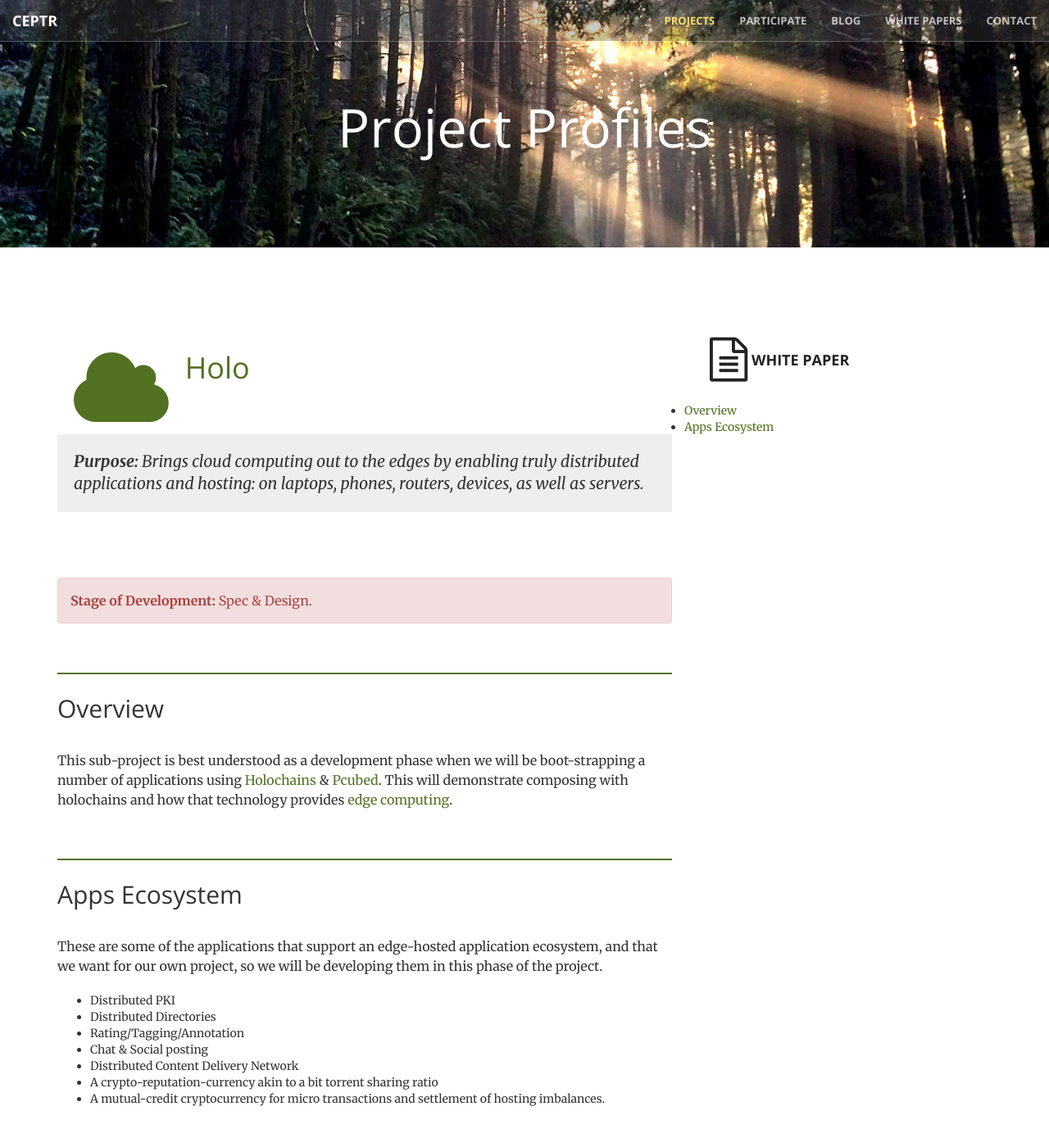
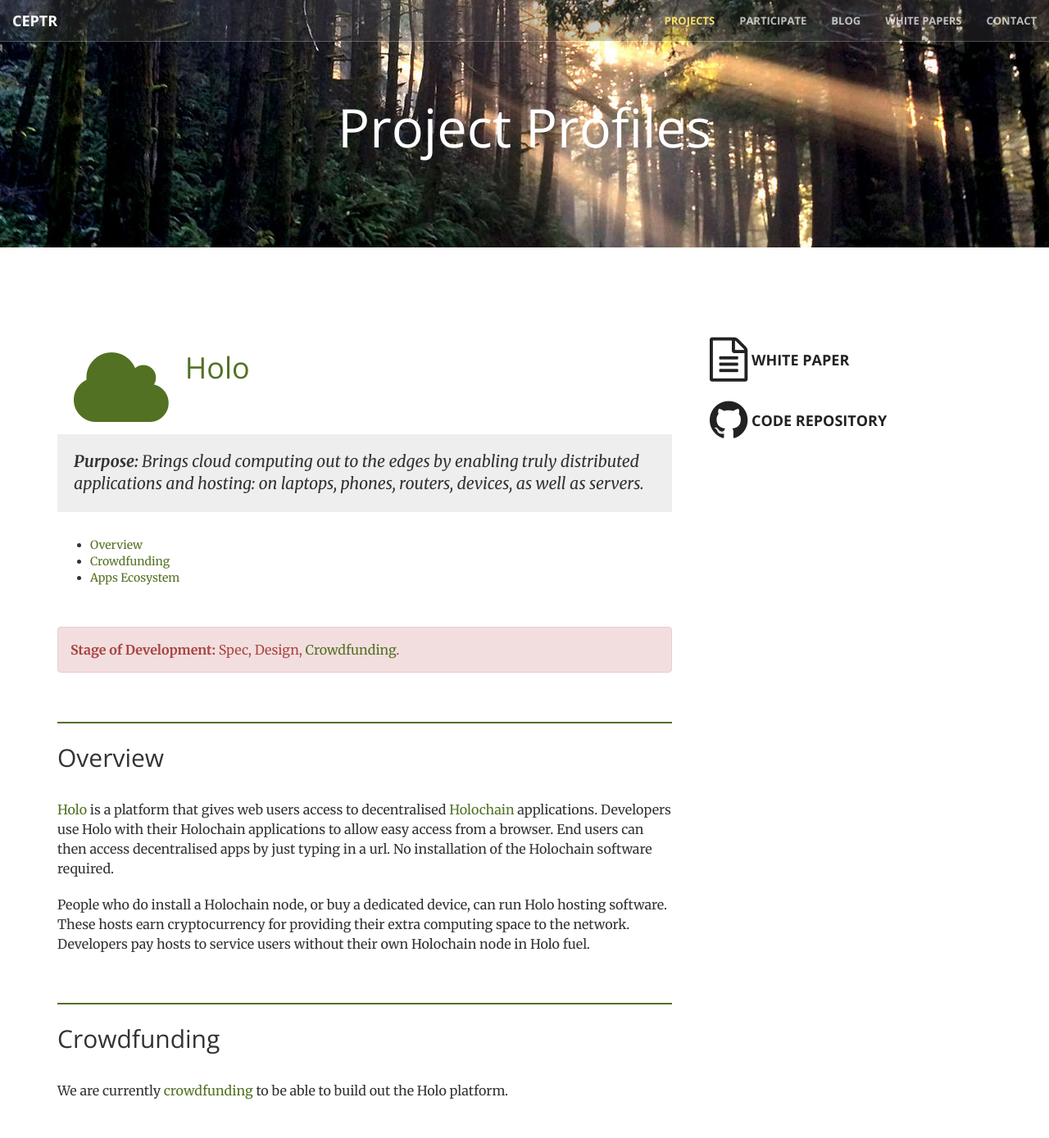
Before and after one commit to metacurrency/ceptr-org, a Jekyll site: the page built from _projects/holo.md, in a window 1280 px wide and 1400 px high. Shown: the top 1389 px of the window at 82% size. Built offline with Jekyll 4.4.1, drawn with Linux system fonts in a browser that asks for light colours.

Commit message:
updates for holo

```diff
--- a/_projects/distapps.md
+++ b/_projects/holo.md
@@ -6,26 +6,32 @@
 navigation_weight: 3
 icon: fa-cloud
 purpose: "Brings cloud computing out to the edges by enabling truly distributed applications and hosting: on laptops, phones, routers, devices, as well as servers."
+repos:
+  "Holo": https://github.com/holo-host
 ---
 <!--{::options parse_block_html="true" /} -->
 
-<div id="toc" class="toc" markdown="1">
 
 <!-- TOC START min:1 max:3 link:true update:true -->
   - [Overview](#overview)
+  - [Crowdfunding](#crowdfunding)
   - [Apps Ecosystem](#apps-ecosystem)
 
 <!-- TOC END -->
 
-</div>
-
 <div  style="margin-top:50px" class="alert alert-danger" role="alert" markdown="1">
-   <b>Stage of Development:</b> Spec & Design.
+   <b>Stage of Development:</b> Spec, Design, [Crowdfunding](https://www.indiegogo.com/projects/holo-the-peer-to-peer-internet-has-arrived-money-community).
 </div>
 
 ## Overview
 
-This sub-project is best understood as a development phase when we will be boot-strapping a number of applications using [Holochains](/projects/holochain) & [Pcubed](/projects/pcubed).  This will demonstrate composing with holochains and how that technology provides [edge computing](https://en.wikipedia.org/wiki/Edge_computing).
+[Holo](holo.host) is a platform that gives web users access to decentralised [Holochain](/projects/holochain) applications. Developers use Holo with their Holochain applications to allow easy access from a browser. End users can then access decentralised apps by just typing in a url.  No installation of the Holochain software required.
+
+People who do install a Holochain node, or buy a dedicated device, can run Holo hosting software. These hosts earn cryptocurrency for providing their extra computing space to the network. Developers pay hosts to service users without their own Holochain node in Holo fuel.
+
+## Crowdfunding
+
+We are currently [crowdfunding](https://www.indiegogo.com/projects/holo-the-peer-to-peer-internet-has-arrived-money-community) to be able to build out the Holo platform.
 
 ## Apps Ecosystem
 These are some of the applications that support an edge-hosted application ecosystem, and that we want for our own project, so we will be developing them in this phase of the project.
```
Also changed, not shown: _projects/holochain.md (+1 -4 lines), _projects/sovereign.md (+3 -1 lines), _whitepapers/HoloCrypto.md (renamed from _whitepapers/DistApps.md, +5 -4 lines), _whitepapers/Holochains.md (+1 -1 lines).
